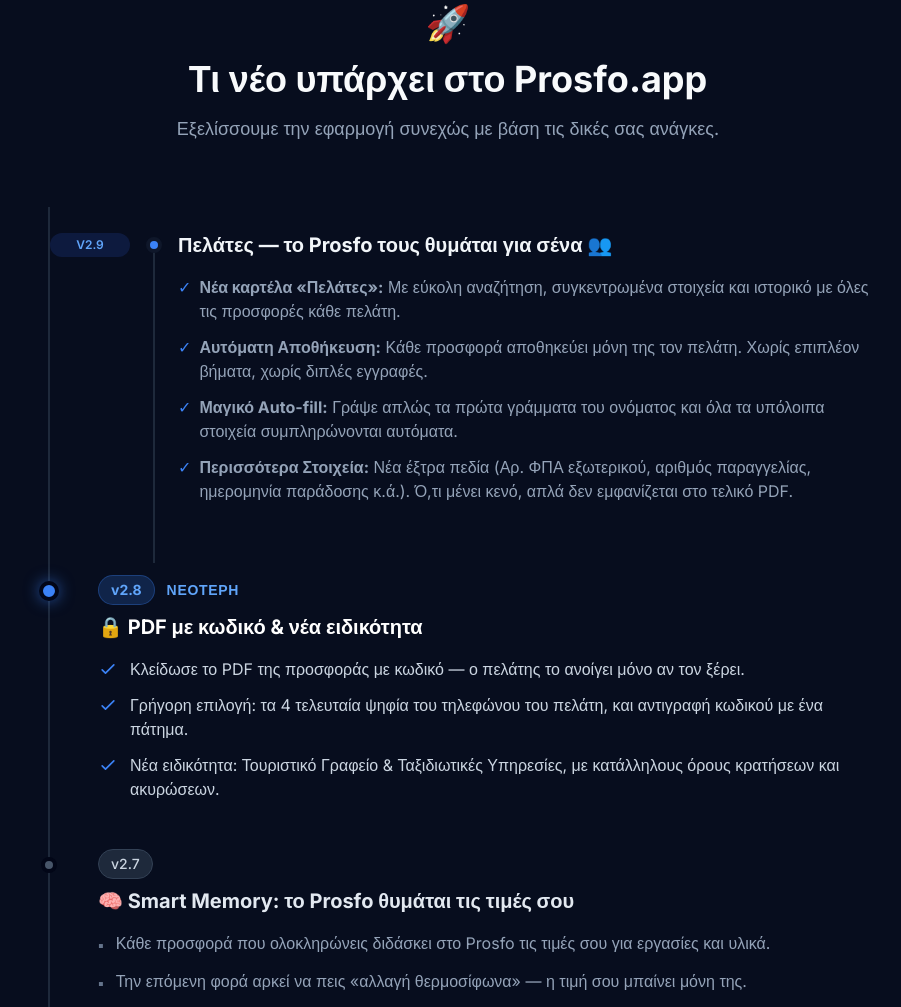
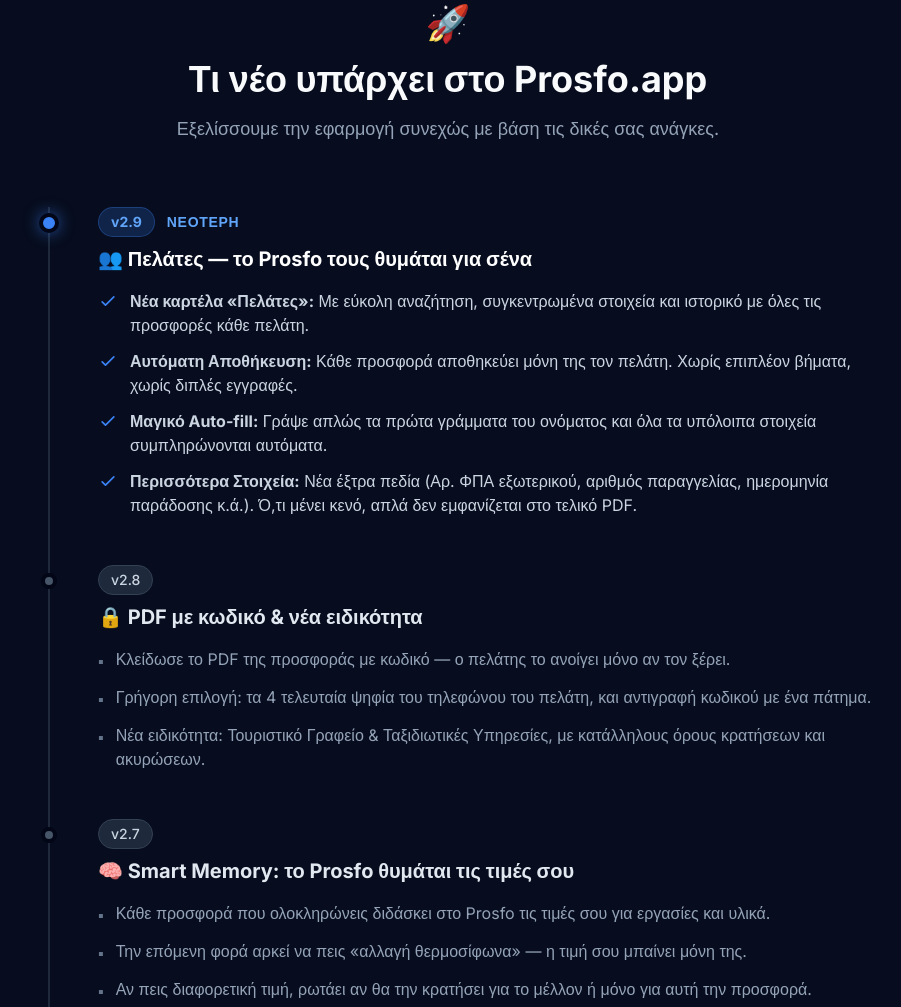
Before and after one commit to sakisgrafistas/prosfolanding, a plain HTML site: page index.html in a window 1280 px wide. Shown: the part 2828-3835 px from the top of the page, without its empty margins (192-1093 px from the left). Drawn offline with nearby package versions, Linux system fonts and the light colour scheme.

Commit message:
Update index.html

```diff
--- a/index.html
+++ b/index.html
@@ -300,63 +300,61 @@
             <!-- Timeline Container -->
             <div class="relative border-l-2 border-slate-800 ml-4 md:ml-6 space-y-12 pb-4">
 
-                <!-- Update v2.9 -->
-<div class="relative pl-8 sm:pl-32 py-6 group">
-  <!-- Timeline line & Version badge -->
-  <div class="flex flex-col sm:flex-row items-start mb-1 group-last:before:hidden before:absolute before:left-2 sm:before:left-0 before:h-full before:px-px before:bg-slate-800 sm:before:ml-[6.5rem] before:self-start before:-translate-x-1/2 before:translate-y-3 after:absolute after:left-2 sm:after:left-0 after:w-2 after:h-2 after:bg-blue-500 after:border-4 after:box-content after:border-slate-900 after:rounded-full sm:after:ml-[6.5rem] after:-translate-x-1/2 after:translate-y-1.5">
-    <time class="sm:absolute left-0 translate-y-0.5 inline-flex items-center justify-center text-xs font-semibold uppercase w-20 h-6 mb-3 sm:mb-0 text-blue-400 bg-blue-900/30 rounded-full">v2.9</time>
-    <h3 class="text-xl font-bold text-slate-100">Πελάτες — το Prosfo τους θυμάται για σένα 👥</h3>
+                <!-- Έκδοση 2.9 (Νεότερη - Πελάτες) -->
+                <div class="fade-element relative pl-8 md:pl-12">
+                    <div class="absolute -left-[11px] top-1.5 w-5 h-5 bg-blue-500 rounded-full border-4 border-slate-950 shadow-[0_0_15px_rgba(59,130,246,0.6)] z-10"></div>
+                    <div class="flex flex-col sm:flex-row sm:items-center gap-3 mb-2">
+                        <span class="inline-block bg-blue-500/20 text-blue-400 font-bold px-3 py-1 rounded-full text-sm border border-blue-500/30 w-max">v2.9</span>
+                        <span class="text-blue-400 text-sm font-semibold uppercase tracking-wider">Νεότερη</span>
                     </div>
-  <!-- Features List -->
-  <div class="text-slate-400 mt-2">
-    <ul class="space-y-3 list-none mt-4">
+                    <h3 class="text-xl font-bold text-white mb-4">👥 Πελάτες — το Prosfo τους θυμάται για σένα</h3>
+
+                    <ul class="space-y-3 text-slate-300">
                         <li class="flex items-start">
-        <span class="text-blue-500 mr-2">✓</span>
+                            <svg class="w-5 h-5 text-blue-500 mr-3 mt-0.5 shrink-0" fill="none" stroke="currentColor" viewBox="0 0 24 24"><path stroke-linecap="round" stroke-linejoin="round" stroke-width="2" d="M5 13l4 4L19 7"></path></svg>
                             <span><strong>Νέα καρτέλα «Πελάτες»:</strong> Με εύκολη αναζήτηση, συγκεντρωμένα στοιχεία και ιστορικό με όλες τις προσφορές κάθε πελάτη.</span>
                         </li>
                         <li class="flex items-start">
-        <span class="text-blue-500 mr-2">✓</span>
+                            <svg class="w-5 h-5 text-blue-500 mr-3 mt-0.5 shrink-0" fill="none" stroke="currentColor" viewBox="0 0 24 24"><path stroke-linecap="round" stroke-linejoin="round" stroke-width="2" d="M5 13l4 4L19 7"></path></svg>
                             <span><strong>Αυτόματη Αποθήκευση:</strong> Κάθε προσφορά αποθηκεύει μόνη της τον πελάτη. Χωρίς επιπλέον βήματα, χωρίς διπλές εγγραφές.</span>
                         </li>
                         <li class="flex items-start">
-        <span class="text-blue-500 mr-2">✓</span>
+                            <svg class="w-5 h-5 text-blue-500 mr-3 mt-0.5 shrink-0" fill="none" stroke="currentColor" viewBox="0 0 24 24"><path stroke-linecap="round" stroke-linejoin="round" stroke-width="2" d="M5 13l4 4L19 7"></path></svg>
                             <span><strong>Μαγικό Auto-fill:</strong> Γράψε απλώς τα πρώτα γράμματα του ονόματος και όλα τα υπόλοιπα στοιχεία συμπληρώνονται αυτόματα.</span>
                         </li>
                         <li class="flex items-start">
-        <span class="text-blue-500 mr-2">✓</span>
+                            <svg class="w-5 h-5 text-blue-500 mr-3 mt-0.5 shrink-0" fill="none" stroke="currentColor" viewBox="0 0 24 24"><path stroke-linecap="round" stroke-linejoin="round" stroke-width="2" d="M5 13l4 4L19 7"></path></svg>
                             <span><strong>Περισσότερα Στοιχεία:</strong> Νέα έξτρα πεδία (Αρ. ΦΠΑ εξωτερικού, αριθμός παραγγελίας, ημερομηνία παράδοσης κ.ά.). Ό,τι μένει κενό, απλά δεν εμφανίζεται στο τελικό PDF.</span>
                         </li>
                     </ul>
                 </div>
+
+                <!-- Έκδοση 2.8 (PDF Lock & Νέα Ειδικότητα) -->
+                <div class="fade-element delay-100 relative pl-8 md:pl-12">
+                    <div class="absolute -left-[9px] top-2 w-4 h-4 bg-slate-600 rounded-full border-4 border-slate-950 z-10"></div>
+                    <div class="flex flex-col sm:flex-row sm:items-center gap-3 mb-2">
+                        <span class="inline-block bg-slate-800 text-slate-300 font-medium px-3 py-1 rounded-full text-sm border border-slate-700 w-max">v2.8</span>
                     </div>
+                    <h3 class="text-xl font-bold text-slate-200 mb-4">🔒 PDF με κωδικό & νέα ειδικότητα</h3>
 
-                <!-- Έκδοση 2.8 (Νεότερη - PDF Lock & Νέα Ειδικότητα) -->
-                <div class="fade-element relative pl-8 md:pl-12">
-                    <div class="absolute -left-[11px] top-1.5 w-5 h-5 bg-blue-500 rounded-full border-4 border-slate-950 shadow-[0_0_15px_rgba(59,130,246,0.6)] z-10"></div>
-                    <div class="flex flex-col sm:flex-row sm:items-center gap-3 mb-2">
-                        <span class="inline-block bg-blue-500/20 text-blue-400 font-bold px-3 py-1 rounded-full text-sm border border-blue-500/30 w-max">v2.8</span>
-                        <span class="text-blue-400 text-sm font-semibold uppercase tracking-wider">Νεότερη</span>
-                    </div>
-                    <h3 class="text-xl font-bold text-white mb-4">🔒 PDF με κωδικό & νέα ειδικότητα</h3>
-
-                    <ul class="space-y-3 text-slate-300">
+                    <ul class="space-y-3 text-slate-400">
                         <li class="flex items-start">
-                            <svg class="w-5 h-5 text-blue-500 mr-3 mt-0.5 shrink-0" fill="none" stroke="currentColor" viewBox="0 0 24 24"><path stroke-linecap="round" stroke-linejoin="round" stroke-width="2" d="M5 13l4 4L19 7"></path></svg>
+                            <span class="text-slate-500 mr-3 mt-0.5 shrink-0">▪</span>
                             <span>Κλείδωσε το PDF της προσφοράς με κωδικό — ο πελάτης το ανοίγει μόνο αν τον ξέρει.</span>
                         </li>
                         <li class="flex items-start">
-                            <svg class="w-5 h-5 text-blue-500 mr-3 mt-0.5 shrink-0" fill="none" stroke="currentColor" viewBox="0 0 24 24"><path stroke-linecap="round" stroke-linejoin="round" stroke-width="2" d="M5 13l4 4L19 7"></path></svg>
+                            <span class="text-slate-500 mr-3 mt-0.5 shrink-0">▪</span>
                             <span>Γρήγορη επιλογή: τα 4 τελευταία ψηφία του τηλεφώνου του πελάτη, και αντιγραφή κωδικού με ένα πάτημα.</span>
                         </li>
                         <li class="flex items-start">
-                            <svg class="w-5 h-5 text-blue-500 mr-3 mt-0.5 shrink-0" fill="none" stroke="currentColor" viewBox="0 0 24 24"><path stroke-linecap="round" stroke-linejoin="round" stroke-width="2" d="M5 13l4 4L19 7"></path></svg>
+                            <span class="text-slate-500 mr-3 mt-0.5 shrink-0">▪</span>
                             <span>Νέα ειδικότητα: Τουριστικό Γραφείο & Ταξιδιωτικές Υπηρεσίες, με κατάλληλους όρους κρατήσεων και ακυρώσεων.</span>
                         </li>
                     </ul>
                 </div>
 
                 <!-- Έκδοση 2.7 (Smart Memory) -->
-                <div class="fade-element delay-100 relative pl-8 md:pl-12">
+                <div class="fade-element delay-200 relative pl-8 md:pl-12">
                     <div class="absolute -left-[9px] top-2 w-4 h-4 bg-slate-600 rounded-full border-4 border-slate-950 z-10"></div>
                     <div class="flex flex-col sm:flex-row sm:items-center gap-3 mb-2">
                         <span class="inline-block bg-slate-800 text-slate-300 font-medium px-3 py-1 rounded-full text-sm border border-slate-700 w-max">v2.7</span>
@@ -384,7 +382,7 @@
                 </div>
 
                 <!-- Έκδοση 2.6 -->
-                <div class="fade-element delay-200 relative pl-8 md:pl-12">
+                <div class="fade-element delay-300 relative pl-8 md:pl-12">
                     <div class="absolute -left-[9px] top-2 w-4 h-4 bg-slate-600 rounded-full border-4 border-slate-950 z-10"></div>
                     <div class="flex flex-col sm:flex-row sm:items-center gap-3 mb-2">
                         <span class="inline-block bg-slate-800 text-slate-300 font-medium px-3 py-1 rounded-full text-sm border border-slate-700 w-max">v2.6</span>
```
Lines whose indentation alone changed are shown as unchanged.
